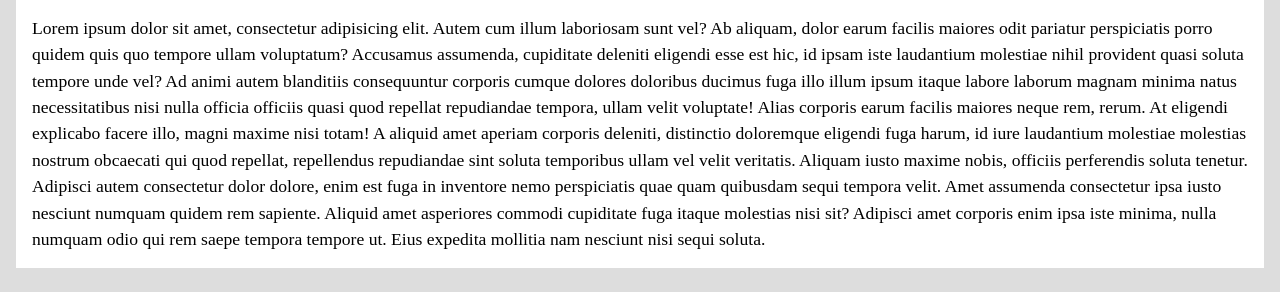
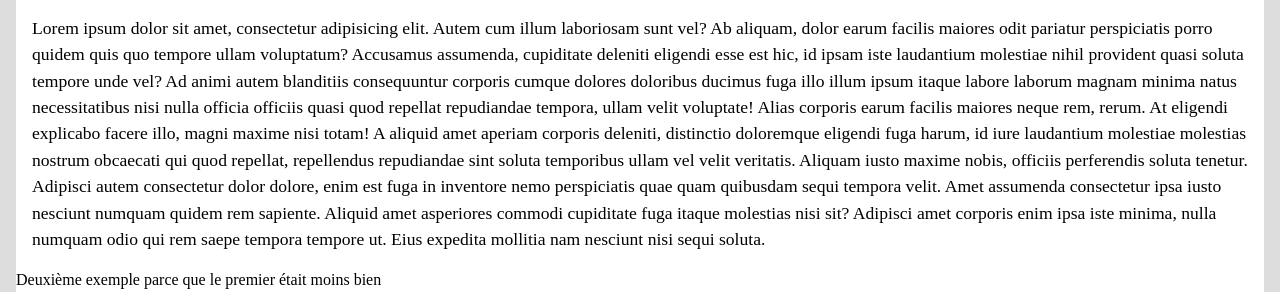
Before and after one commit to Flote37/Afup-Tours-Meetup-Live, a plain HTML site: page index.html in a window 1280 px wide. Shown: the part 2590-2882 px from the top of the page. Before the commit the page ends 2858 px from the top, so only its background shows below. Drawn offline with Linux system fonts and the light colour scheme.

Commit message:
Un deuxième exemple mieux réalisé

```diff
--- a/index.html
+++ b/index.html
@@ -202,7 +202,7 @@
            porro quo tempora temporibus? Accusamus aut dignissimos earum mollitia odit placeat repudiandae sunt, ut.</p>
     </article>
     -->
+    <p>Deuxième exemple parce que le premier était moins bien</p>
 </main>
-
 </body>
 </html>
```
